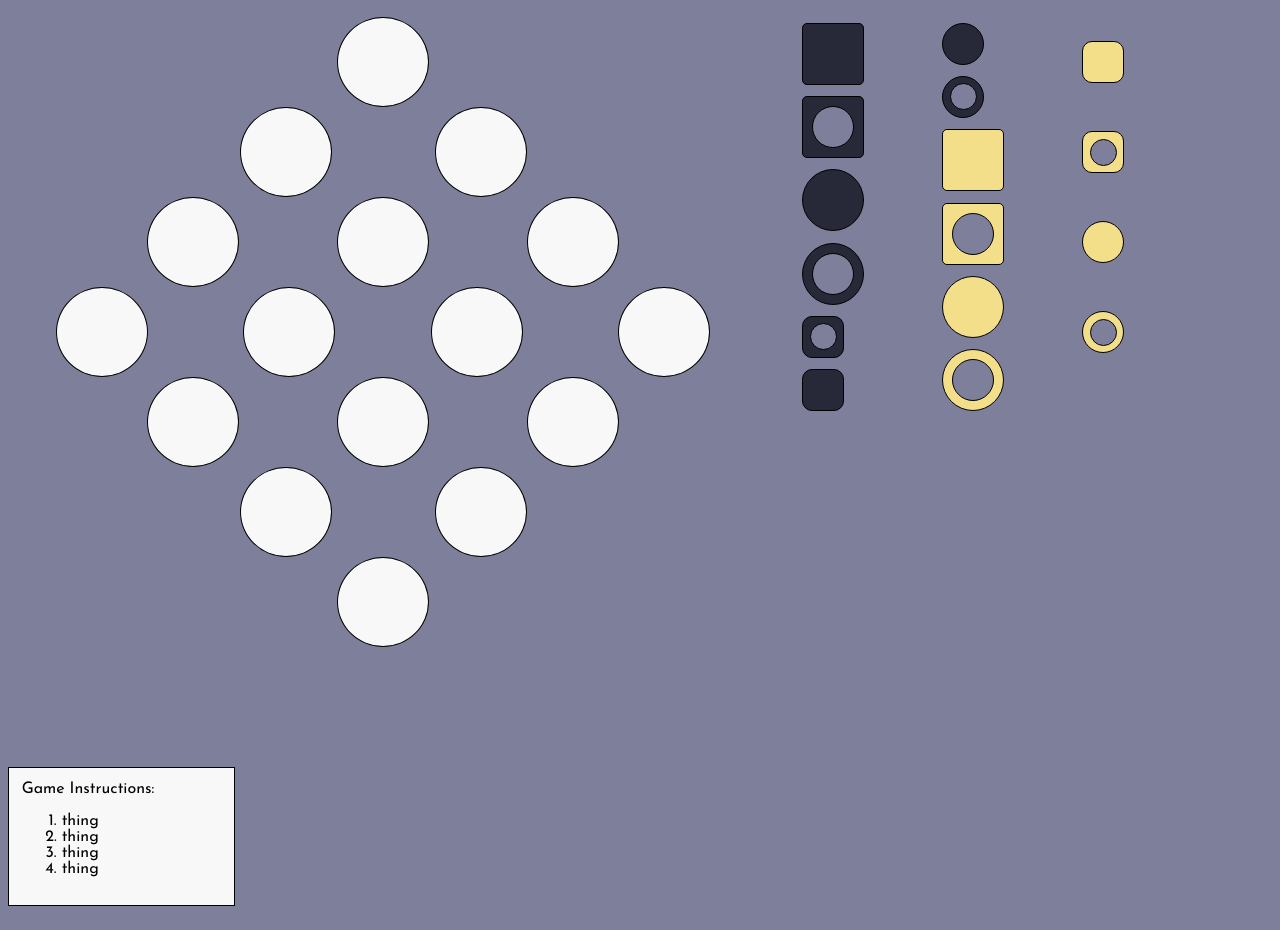
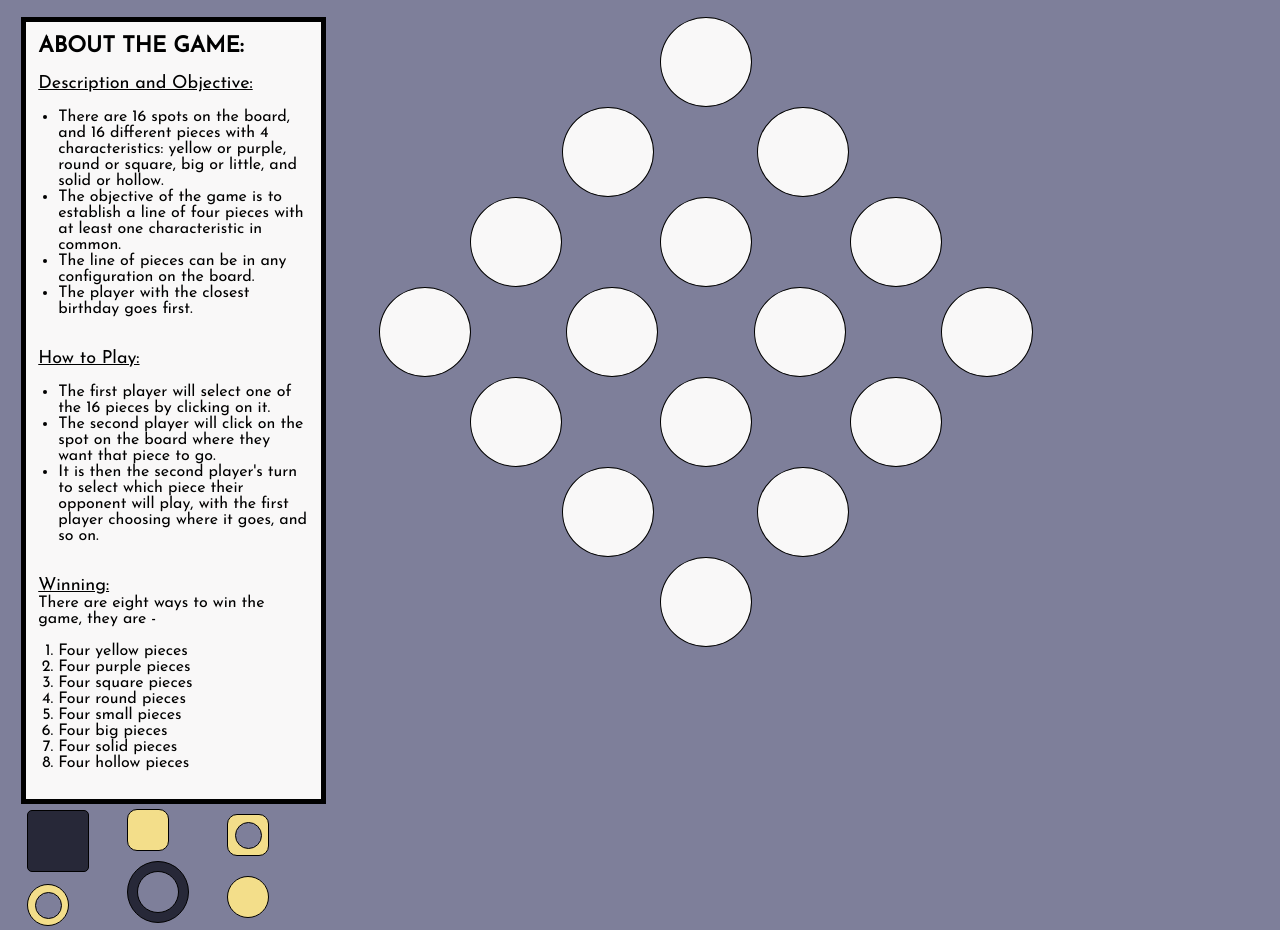
Before and after one commit to kmikitin/Quarto, a plain HTML site: page index.html in a window 1280 px wide. Shown: the part 136-1066 px from the top of the page. Drawn offline with nearby package versions, Linux system fonts and the light colour scheme.

Commit message:
Commit 27 - added the game instructions, did some re-arranging of html and css to make the game look better in the browser, changed to spotsInPlayId array so that it could be reset in the resetGame function

```diff
--- a/css/style.css
+++ b/css/style.css
@@ -81,8 +81,8 @@ h1 {
 	flex-wrap: wrap;
 	justify-content: space-around;
 	align-content: space-around;
-	height: 400px;
-	width: 400px;
+	height: 350px;
+	width: 300px;
 	/*margin-top: 200px;*/
 	/*border: 1px solid black; */
 	color: white;
@@ -156,18 +156,29 @@ h1 {
 	width: 40px;
 }
 
-/*this is an anchor box to control the unruly game piece div*/
-/*#box {
-	height: 10px;
-	width: 10px;
-}*/
-
 .instructions {
 	display: inline-flex;
 	flex-direction: column;
 	vertical-align: top;
-	width: 200px;
-	border: 1px solid black;
+	width: 270px;
+	border: 5px solid black;
 	padding: 1%;
+	margin-left: 1%;
 	background-color: #F9F8F8;
 }
+
+span {
+	text-decoration: underline;
+	font-size: 18px;
+}
+
+.about {
+	text-transform: uppercase;
+	text-decoration: none;
+	font-weight: bold;
+	font-size: 22px;
+}
+
+ul, ol {
+	padding-left: 20px;
+}
--- a/index.html
+++ b/index.html
@@ -7,12 +7,45 @@
 	<script src="https://cdnjs.cloudflare.com/ajax/libs/jquery/3.2.1/jquery.min.js"></script>
 </head>
 <body>
+
 	<header>
 		<h1>QUARTO
 			<br>
 			<button class="button" id="new-game">New Game</button>
 	    </h1>
 	</header>
+
+	<div class="instructions">
+		<span class="about">About the Game:</span>
+			<br>
+			<span>Description and Objective:</span>
+			<ul>
+				<li>There are 16 spots on the board, and 16 different pieces with 4 characteristics: yellow or purple, round or square, big or little, and solid or hollow.</li>
+				<li>The objective of the game is to establish a line of four pieces with at least one characteristic in common.</li>
+				<li>The line of pieces can be in any configuration on the board.</li>
+				<li>The player with the closest birthday goes first.</li>
+			</ul>
+			<br>
+			<span>How to Play:</span>
+			<ul>
+				<li>The first player will select one of the 16 pieces by clicking on it.</li>
+				<li>The second player will click on the spot on the board where they want that piece to go.</li>
+				<li>It is then the second player's turn to select which piece their opponent will play, with the first player choosing where it goes, and so on.</li>
+			</ul>
+			<br>
+			<span>Winning:</span>
+			There are eight ways to win the game, they are -
+			<ol>
+				<li>Four yellow pieces</li>
+				<li>Four purple pieces</li>
+				<li>Four square pieces</li>
+				<li>Four round pieces</li>
+				<li>Four small pieces</li>
+				<li>Four big pieces</li>
+				<li>Four solid pieces</li>
+				<li>Four hollow pieces</li>
+			</ol>
+	</div>
 	<div class="board">
 		<div class="row" id="row1">
 			<div class="spot" id="one"></div>
@@ -47,10 +80,15 @@
 	</div>
 	<div class="game-pieces">
 		<div class="big square dark smooth" id="A"></div>
+		<div class="small circle light hole " id="P">
+			<div class="inner-circle"></div>
+		</div>
 		<div class="big square dark hole" id="B">
 			<div class="inner-circle" id="big"></div>
 		</div>
 		<div class="big circle dark smooth" id="C"></div>
+		<div class="big circle light smooth" id="K"></div>
+		<div class="small square light smooth" id="M"></div>
 		<div class="big circle dark hole" id="D">
 			<div class="inner-circle" id="big"></div>
 		</div>
@@ -58,7 +96,14 @@
 			<div class="inner-circle"></div>
 		</div>
 		<div class="small square dark smooth" id="F"></div>
+		<div class="big circle light hole" id="L">
+			<div class="inner-circle" id="big"></div>
+		</div>
 		<div class="small circle dark smooth" id="G"></div>
+		<div class="small square light hole" id="N">
+			<div class="inner-circle"></div>
+		</div>
+		<div class="small circle light smooth" id="O"></div>
 		<div class="small circle dark hole" id="H">
 			<div class="inner-circle"></div>
 		</div>
@@ -66,29 +111,8 @@
 		<div class="big square light hole" id="J">
 			<div class="inner-circle" id="big"></div>
 		</div>
-		<div class="big circle light smooth" id="K"></div>
-		<div class="big circle light hole" id="L">
-			<div class="inner-circle" id="big"></div>
-		</div>
-		<div class="small square light smooth" id="M"></div>
-		<div class="small square light hole" id="N">
-			<div class="inner-circle"></div>
-		</div>
-		<div class="small circle light smooth" id="O"></div>
-		<div class="small circle light hole " id="P">
-			<div class="inner-circle"></div>
-		</div>
-		<div id="box"></div>
 	</div>
-	<div class="instructions">
-		Game Instructions:
-		<ol>
-			<li>thing</li>
-			<li>thing</li>
-			<li>thing</li>
-			<li>thing</li>
-		</ol>
-	</div>
+
 <script type="text/javascript" src="js/app.js"></script>
 </body>
 </html>
--- a/js/app.js
+++ b/js/app.js
@@ -1,7 +1,7 @@
 console.log('Connected!')
 
 let currentPiece = '';
-const spotsInPlayId = [];
+let spotsInPlayId = [];
 const spotOne = $('#one');
 const spotTwo = $('#two');
 const spotThree = $('#three');
@@ -441,12 +441,14 @@ function choosePlacement(gamePiece, spotOnBoard){
 };
 
 function resetGame(){
-	console.log('clicked!')
+	// console.log('clicked!')
 	for(let i = 0; i < spotsInPlayId.length; i++){
 		let id = '#' + spotsInPlayId[i]
-		console.log(id)
-		$(id).children().css('border', '1px solid black').appendTo($('.game-pieces'))
-	}
+		// console.log(id)
+		$(id).children().css('border', '1px solid rgb(0, 0, 0)').appendTo($('.game-pieces'))
+	};
+	$('.inner-circle').css('background-color', '#7E7F9A');
+	spotsInPlayId = [];
 };
 
 // GAME PIECES:
```
